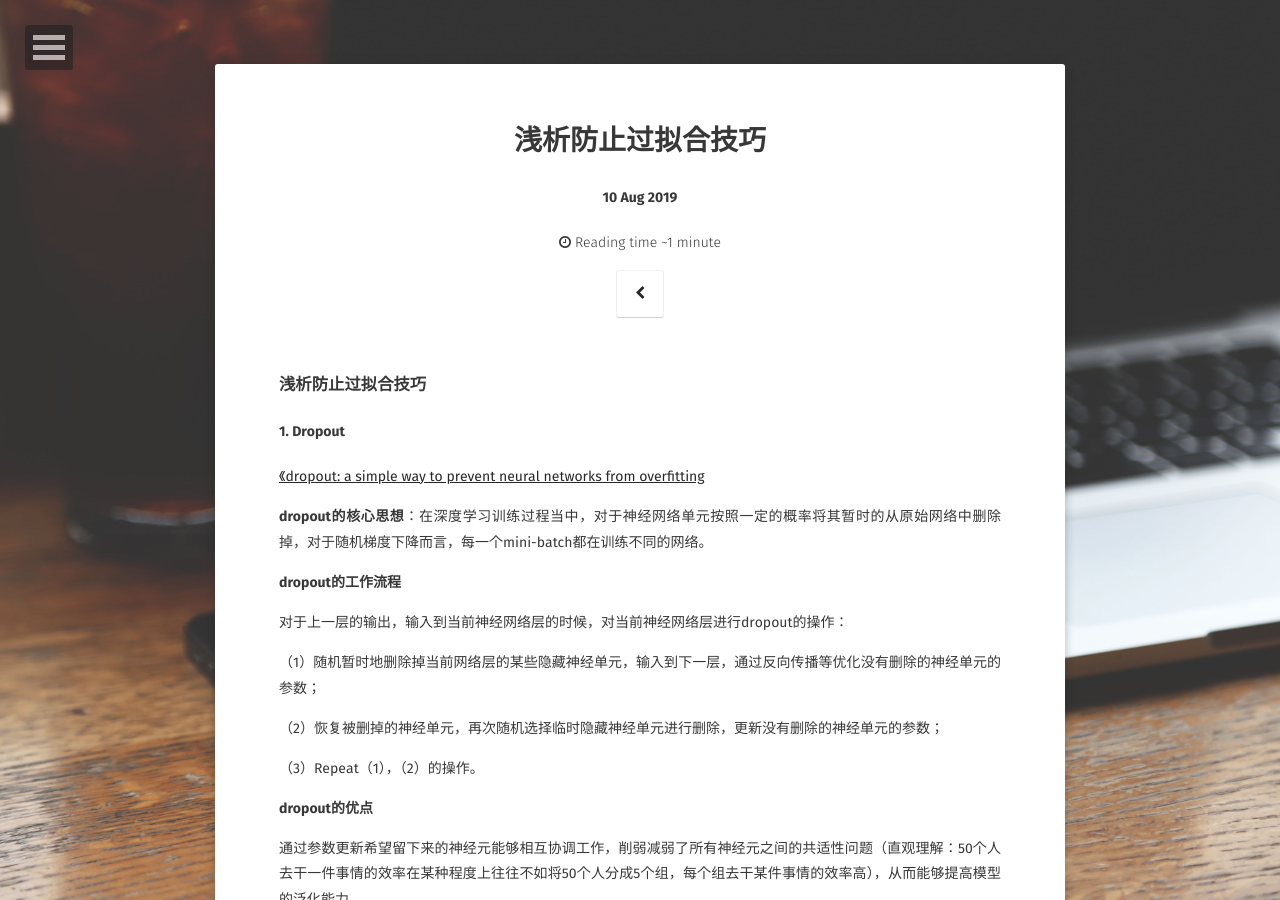
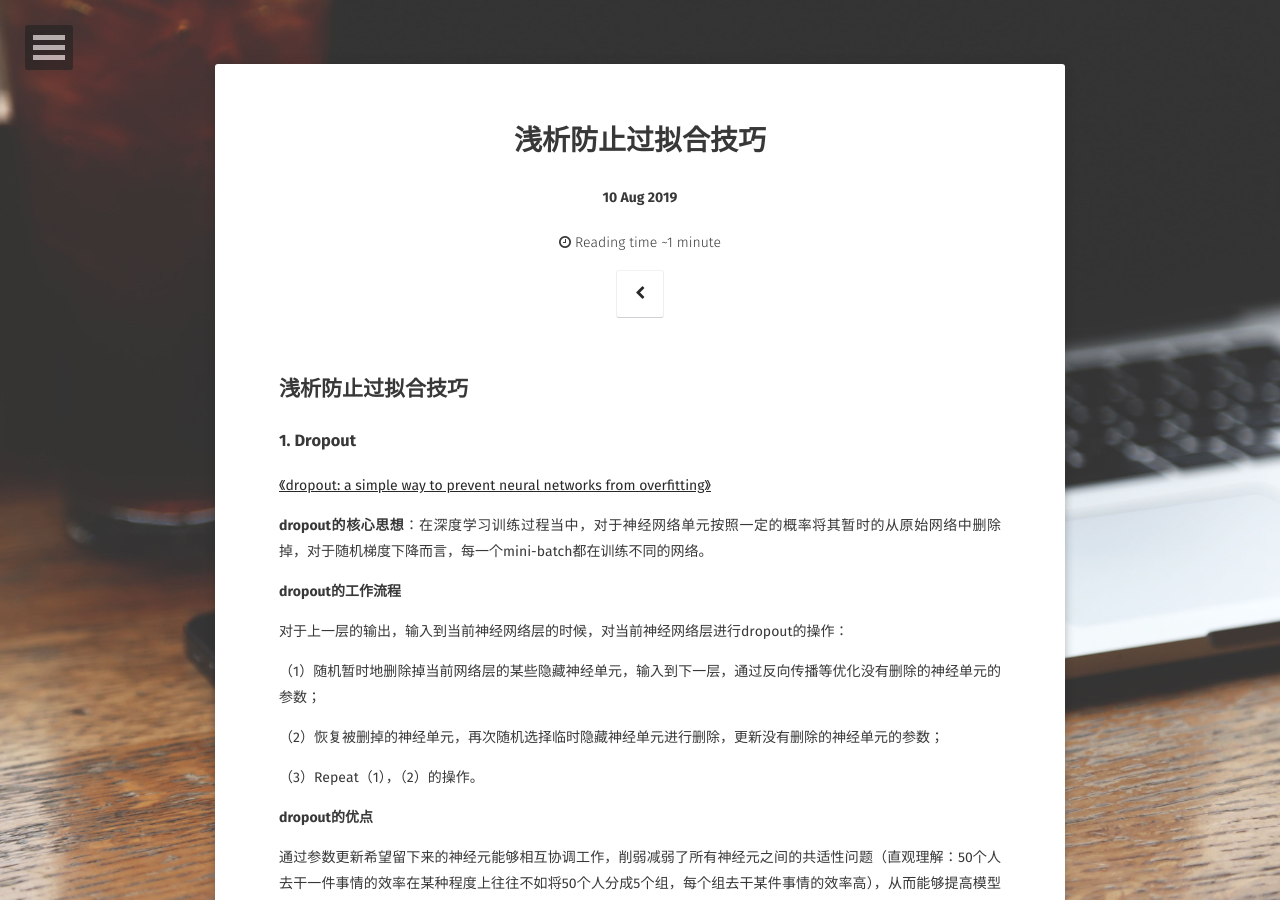
Before and after one commit to binEleanor/binEleanor.github.io, a Jekyll site: the page built from _posts/2019-08-10-浅析防止过拟合技巧.md, in a window 1280 px wide and 900 px high. Built offline with Jekyll 4.4.1, drawn with Linux system fonts in a browser that asks for light colours; some web fonts are replaced; formulas are drawn with MathJax 3; comment, search, counter and statistics services are not loaded; some of the changed text lies outside the part shown.

```diff
--- a/_posts/2019-08-10-浅析防止过拟合技巧.md
+++ b/_posts/2019-08-10-浅析防止过拟合技巧.md
@@ -9,11 +9,11 @@ comments: true
 ---
 
 
-### 浅析防止过拟合技巧
+## 浅析防止过拟合技巧
 
-#### 1. Dropout
+### 1. Dropout
 
-<a href ="http://jmlr.org/papers/volume15/srivastava14a/srivastava14a.pdf">《dropout: a simple way to prevent neural networks from overfitting</a>
+<a href ="http://jmlr.org/papers/volume15/srivastava14a/srivastava14a.pdf">《dropout: a simple way to prevent neural networks from overfitting》</a>
 
 **dropout的核心思想**：在深度学习训练过程当中，对于神经网络单元按照一定的概率将其暂时的从原始网络中删除掉，对于随机梯度下降而言，每一个mini-batch都在训练不同的网络。
 
@@ -33,7 +33,8 @@ comments: true
 
 dropout往往对于大数据集的效果表现更好，对于小数据集的时候效果不够明显。
 
-#### 2. Early stop（早停）
+
+### 2. Early stop（早停）
 
 early stop是一种通过提前截断迭代次数来防止过拟合的方法；
 
@@ -45,16 +46,20 @@ early stop是一种通过提前截断迭代次数来防止过拟合的方法；
 
 （3）每次计算当前迭代评价指标得分与最高评价指标得分的差值，如果在给定阈值范围内，且连续指定epoch数目内，评价指标得分都没有上升则截断迭代次数；
 
-#### 3. L1正则化
+
+### 3. L1正则化
 
 $$L_1$$ 正则化也被称作是Lasso Regression正则化，即为原始的目标函数值加入$$L_1$$ 范数惩罚项。
+
 $$
 L(\lambda, w) = L(w) + \lambda||w||_1
 $$
+
 $$L_1$$ 范数的定义为：对每一项的绝对值求和
 $$
 ||w||_1 = |w_1| + |w_2| + ... + |w_n|
 $$
+
 1范数往往能够诱导稀疏解，可用于特征的选择。
 
 直观上我们要想求解模型的稀疏解，只需要求解参数项的非零个数即可（0范数），然而求解非零个数是个NP-hard的问题，而求解1范数的解是可行的，所以通常使用1范数作为0范数的最优凸近似。
@@ -65,26 +70,33 @@ $$
 
 $$L_1$$正则项约束的解空间是多边形，$$L_2$$正则项约束的解空间是圆形，显然多边形的解空间更容易在尖尖角处能够与凸优化目标函数等高线碰撞出稀疏解。
 
-#### 4. L2正则化
+
+### 4. L2正则化
 
 $$L_2$$正则化也被称作是weight decay,权重衰减，让权重衰减到更小的值，从而减少模型过拟合的作用：
 
 $$L_2$$正则化与$$L_1$$正则化的表达式类似，因为都是为目标函数加入惩罚项，不同之处在于$$L_2$$正则项加入的是2范数正则项。
+
 $$
 L(\lambda, w) = L(w) + \frac{\lambda}{2}||w||_2
 $$
+
 引入正则项之后，对参数$$w$$求导：
+
 $$
 \frac{\partial L(\lambda, w)}{\partial w} = \frac{\partial L(w)}{\partial w} + \lambda w
 $$
+
 参数的更新方式为：
 $$
 w := w - \eta(\frac{\partial L(w)}{\partial w} + \lambda w) = （1-\eta \lambda）w - \eta \frac{\partial L(w)}{\partial w}
 $$
+
 不引入正则项的参数更新方式为：
 $$
 w := w - \frac{\partial L(w)}{\partial w}
 $$
+
 两者进行对比可知：
 
 参数的系数由$$1 \rightarrow (1-\eta \lambda)$$, $$\eta, \lambda$$均为大于0的数，所以$$1-\eta \lambda$$的值应该是小于1的，即参数更新的时候，系数部分减小的，即weight decay的由来。
```
Also changed, not shown: other parts of _posts/2019-08-10-浅析防止过拟合技巧.md (+4 -5 lines).
